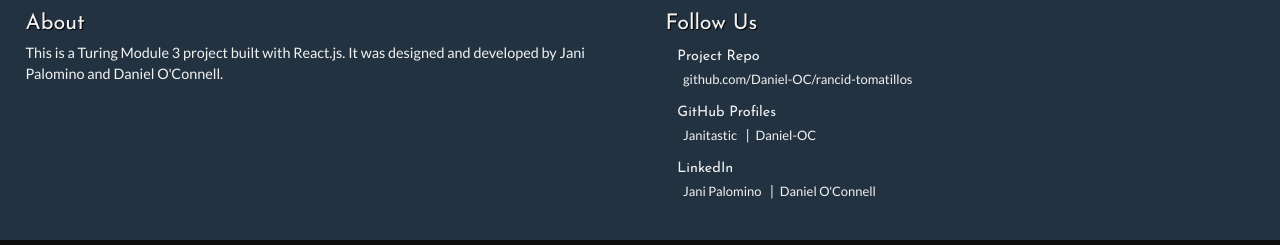
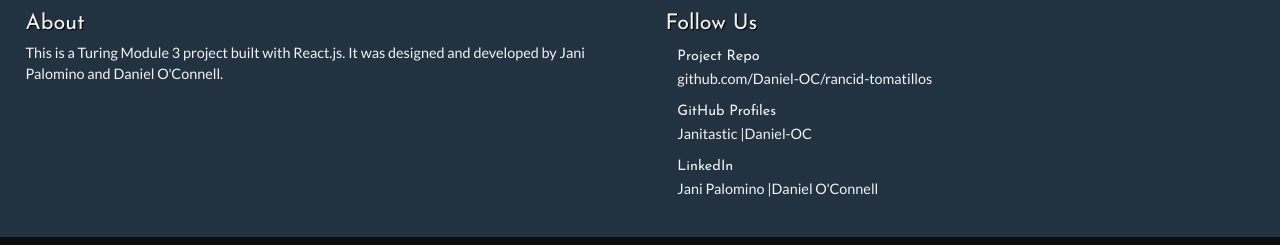
Before and after one commit to Daniel-OC/rancid-tomatillos, a React (Create React App) app: page / in a window 1280 px wide. Shown: the part 624-869 px from the top of the page. Built offline with nearby package versions, Linux system fonts and the light colour scheme; no server answers.

Commit message:
Update button link and styling

```diff
--- a/src/Components/SingleMovie/SingleMovie.scss
+++ b/src/Components/SingleMovie/SingleMovie.scss
@@ -36,11 +36,26 @@
   border-radius: 50%;
   width: 2em;
   height: 2em;
+  display: flex;
+  align-items: center;
+  justify-content: center;
 
   &:hover {
     transform: scale(1.5);
   }
 }
+
+a {
+  text-transform: none;
+  padding: 0;
+  text-transform: none;
+  font-size: 1em;
+}
+
+a:link { text-decoration: none; }
+a:visited { text-decoration: none; }
+a:hover { text-decoration: none; }
+a:active { text-decoration: none; }
 
 .modal-wrapper {
   width: 50rem;
--- a/src/Components/SingleMovieCheck/SingleMovieCheck.js
+++ b/src/Components/SingleMovieCheck/SingleMovieCheck.js
@@ -95,9 +95,11 @@ class SingleMovieCheck extends React.Component {
       <div className='modal'>
       <article className='modal-wrapper'>
         <section className='modal-top'>
-          <Link to={"/"}>
-          <button className='close-button'>X</button>
-          </Link>
+          <span className='close-button'>
+            <Link to={"/"}>X</Link>
+          </span>
+          {/* <button className='close-button'>X</button>
+          </Link> */}
           <img className='banner' src={this.getBanner(this.state.currentMovie)} alt={`Scene from "${this.state.currentMovie.title}"` }/>
           <div className='movie-info'>
             <h4 className="movie-title">{this.state.currentMovie.title}</h4>
```
